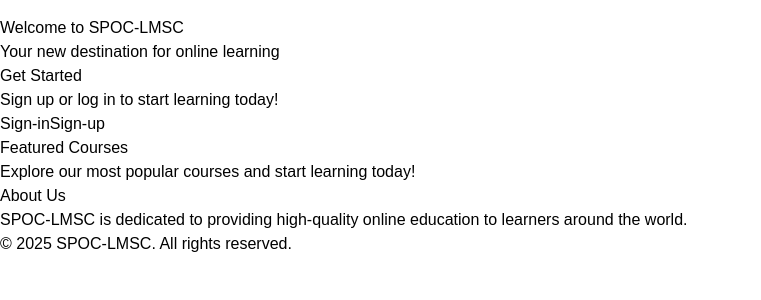
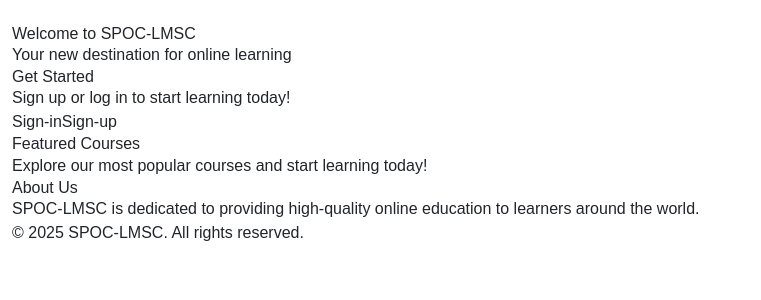
Before and after one commit to Redcraft78210/SPOC-LMSC, a React (Create React App) app in the folder client/: page / in a window 1280 px wide. Shown: the top 300 px of the page, without its empty margins (0-761 px from the left). Built offline with nearby package versions, Linux system fonts and the light colour scheme.

Commit message:
correction of problems

```diff
--- a/client/src/index.css
+++ b/client/src/index.css
@@ -1,7 +1,9 @@
+@import "~bootstrap/dist/css/bootstrap.min.css"; /* Import basic boostrap*/
+
 @tailwind base;
 @tailwind components;
 @tailwind utilities;
-@import "~bootstrap/dist/css/bootstrap.min.css";  /* Import basic boostrap*/
+
 
 
 
```
